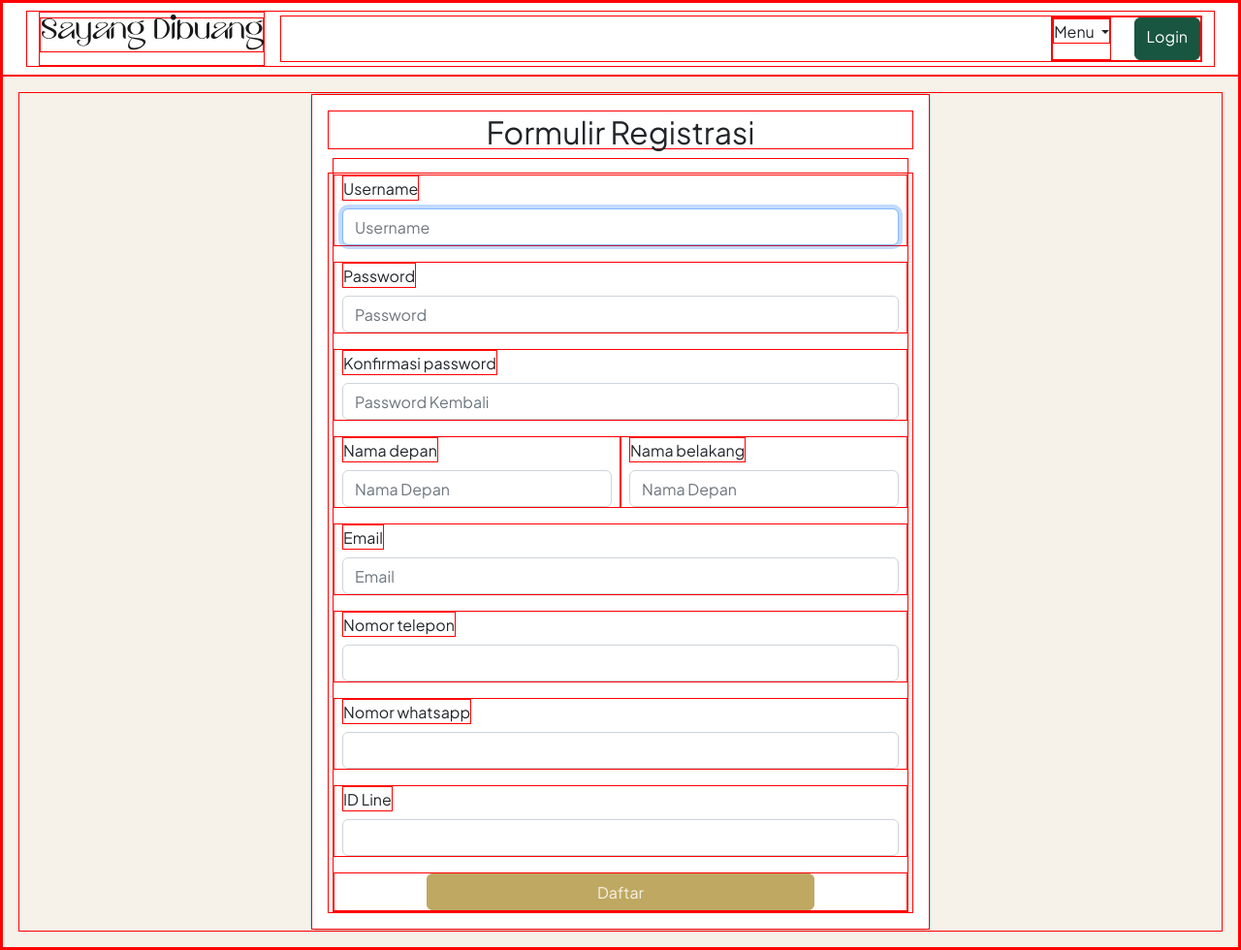
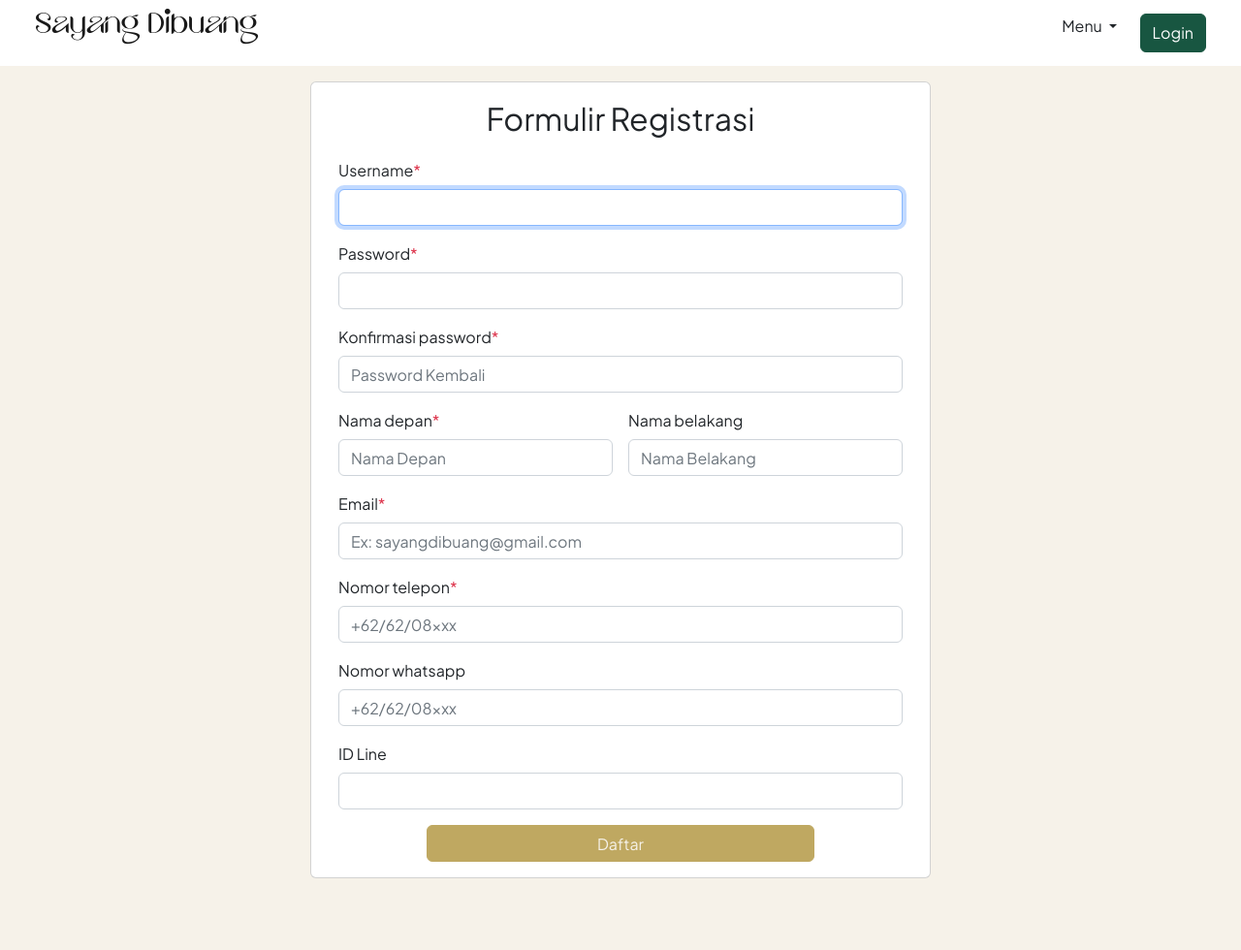
Before and after one commit to KristoJeremy/Sayang-Dibuang-Web, a Django app: page /register/ in a window 1280 px wide. Shown: the whole page at 97% size. After the commit the page ends 906 px from the top, so only its background shows below. Run offline with Django 4.2, Linux system fonts and the light colour scheme.

Commit message:
Fix login.html + Add style to register.html

```diff
--- a/fitur_autentikasi/forms.py
+++ b/fitur_autentikasi/forms.py
@@ -31,8 +31,8 @@ class ProfileForm(forms.ModelForm):
         model = Profile
         fields = ('telephone', 'whatsapp', 'line')
 
-    telephone = forms.CharField(label="Nomor telepon", widget=forms.TextInput(attrs={"class": "form-control"}))
-    whatsapp = forms.CharField(label="Nomor Whatsapp", widget=forms.TextInput(attrs={"class": "form-control"}), required=False)
+    telephone = forms.CharField(label="Nomor telepon", widget=forms.TextInput(attrs={"class": "form-control", "placeholder": "+62/62/08xxx"}))
+    whatsapp = forms.CharField(label="Nomor Whatsapp", widget=forms.TextInput(attrs={"class": "form-control", "placeholder": "+62/62/08xxx"}), required=False)
     line = forms.CharField(label="ID Line", widget=forms.TextInput(attrs={"class": "form-control"}), required=False)
 
 class UserForm(UserCreationForm):
@@ -51,12 +51,12 @@ class UserForm(UserCreationForm):
         model = User
         fields = ('username', 'password1', 'password2', 'first_name', 'last_name', 'email',)
 
-    username = forms.CharField(label="Username", widget=forms.TextInput(attrs={'class': 'form-control', 'placeholder': 'Username'}))
-    password1 = forms.CharField(label="Password", widget=forms.PasswordInput(attrs={'class': 'form-control', 'placeholder': 'Password', "autocomplete":"new-password"}))
+    username = forms.CharField(label="Username", widget=forms.TextInput(attrs={'class': 'form-control'}))
+    password1 = forms.CharField(label="Password", widget=forms.PasswordInput(attrs={'class': 'form-control', "autocomplete":"new-password"}))
     password2 = forms.CharField(label="Konfirmasi password", widget=forms.PasswordInput(attrs={'class': 'form-control', 'placeholder': 'Password Kembali', "autocomplete":"new-password"}))
     first_name = forms.CharField(label="Nama depan", widget=forms.TextInput(attrs={'class': 'form-control', 'placeholder': 'Nama Depan'}), max_length=50)
-    last_name = forms.CharField(label="Nama belakang", widget=forms.TextInput(attrs={'class': 'form-control', 'placeholder': 'Nama Belakang'}), max_length=50)
-    email = forms.EmailField(label="Email", widget=forms.EmailInput(attrs={'class': 'form-control', 'placeholder': 'Email'}), max_length=64)
+    last_name = forms.CharField(label="Nama belakang", widget=forms.TextInput(attrs={'class': 'form-control', 'placeholder': 'Nama Belakang'}), max_length=50, required=False)
+    email = forms.EmailField(label="Email", widget=forms.EmailInput(attrs={'class': 'form-control', 'placeholder': 'Ex: sayangdibuang@gmail.com'}), max_length=64)
 
 class UserUpdateForm(forms.ModelForm):
     class Meta(UserCreationForm.Meta):
@@ -64,4 +64,4 @@ class UserUpdateForm(forms.ModelForm):
         fields = ('first_name', 'last_name')
 
     first_name = forms.CharField(label="Nama depan", widget=forms.TextInput(attrs={'class': 'form-control', 'placeholder': 'Nama Depan'}), max_length=50)
-    last_name = forms.CharField(label="Nama belakang", widget=forms.TextInput(attrs={'class': 'form-control', 'placeholder': 'Nama Belakang'}), max_length=50)
+    last_name = forms.CharField(label="Nama belakang", widget=forms.TextInput(attrs={'class': 'form-control', 'placeholder': 'Nama Belakang'}), max_length=50, required=False)
--- a/fitur_autentikasi/static/fitur_autentikasi/style.css
+++ b/fitur_autentikasi/static/fitur_autentikasi/style.css
@@ -5,3 +5,16 @@ a {
 body {
     background-color: #F6F2E9;
 }
+
+span.red {
+    color: #de3950;
+}
+
+.hide {
+    display: none;
+}
+
+span.red:hover + .hide{
+    display: inline;
+    color: #de3950;
+}
--- a/fitur_autentikasi/templates/register.html
+++ b/fitur_autentikasi/templates/register.html
@@ -5,11 +5,6 @@
 <title>Registrasi Akun</title>
 <link rel="stylesheet" href="{% static 'css/styles.css' %}">
 <link rel="stylesheet" href="{% static 'fitur_autentikasi/style.css' %}">
-<style>
-    * {
-        border: 1px solid red;
-    }
-</style>
 {% endblock meta %}
 
 {% block content %}
@@ -23,36 +18,41 @@
                         <form method="POST" class="row g-3">
                             {% csrf_token %}
                             <div class="col-12">
-                                <label for="{{ form.username.id_for_label }}" class="form-label">Username</label>
+                                <label for="{{ form.username.id_for_label }}" class="form-label">Username<span class="red">*</span><span class="hide"> (required)</span></label>
                                 {{ form.username }}
+                                {{ form.username.errors }}
                             </div>
                             <div class="col-12">
-                                <label for="{{ form.password1.id_for_label }}" class="form-label">Password</label>
+                                <label for="{{ form.password1.id_for_label }}" class="form-label">Password<span class="red">*</span><span class="hide"> (required)</span></label>
                                 {{ form.password1 }}
+                                {{ form.password1.errors }}
                             </div>
                             <div class="col-12">
-                                <label for="{{ form.password2.id_for_label }}" class="form-label">Konfirmasi password</label>
+                                <label for="{{ form.password2.id_for_label }}" class="form-label">Konfirmasi password<span class="red">*</span><span class="hide"> (required)</span></label>
                                 {{ form.password2 }}
+                                {{ form.password2.errors }}
                             </div>
                             <div class="col-6">
-                                <label for="{{ form.first_name.id_for_label }}" class="form-label">Nama depan</label>
+                                <label for="{{ form.first_name.id_for_label }}" class="form-label">Nama depan<span class="red">*</span><span class="hide"> (required)</span></label>
                                 {{ form.first_name }}
                             </div>
                             <div class="col-6">
                                 <label for="{{ form.first_name.id_for_label }}" class="form-label">Nama belakang</label>
-                                {{ form.first_name }}
+                                {{ form.last_name }}
                             </div>
                             <div class="col-12">
-                                <label for="{{ form.email.id_for_label }}" class="form-label">Email</label>
+                                <label for="{{ form.email.id_for_label }}" class="form-label">Email<span class="red">*</span><span class="hide"> (required)</span></label>
                                 {{ form.email }}
                             </div>
                             <div class="col-12">
-                                <label for="{{ profile_form.telephone.id_for_label }}" class="form-label">Nomor telepon</label>
+                                <label for="{{ profile_form.telephone.id_for_label }}" class="form-label">Nomor telepon<span class="red">*</span><span class="hide"> (required)</span></label>
                                 {{ profile_form.telephone }}
+                                {{ profile_form.telephone.errors }}
                             </div>
                             <div class="col-12">
                                 <label for="{{ profile_form.whatsapp.id_for_label }}" class="form-label">Nomor whatsapp</label>
-                                {{ profile_form.telephone }}
+                                {{ profile_form.whatsapp }}
+                                {{ profile_form.whatsapp.errors }}
                             </div>
                             <div class="col-12">
                                 <label for="{{ profile_form.line.id_for_label }}" class="form-label">ID Line</label>
```
Also changed, not shown: fitur_autentikasi/templates/login.html (+27 -14 lines).
